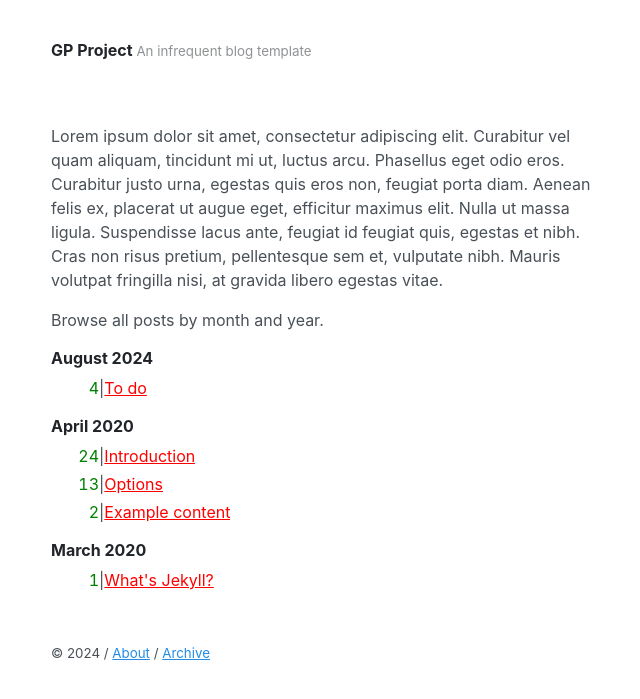
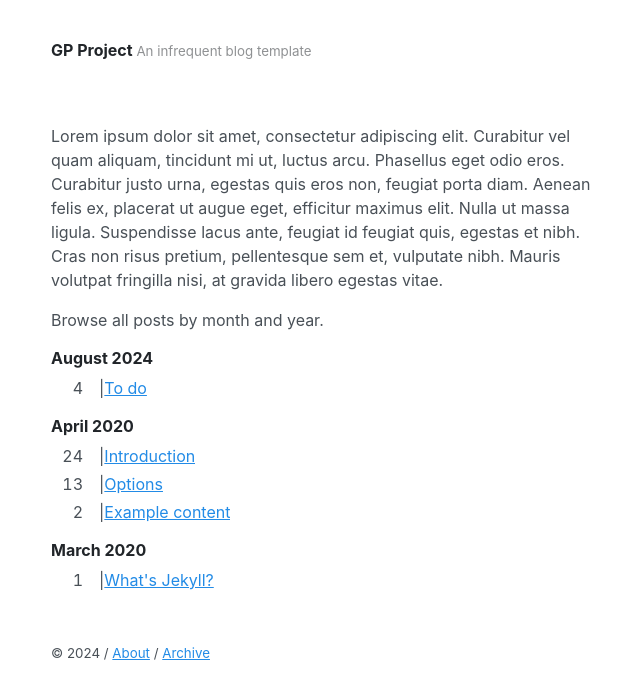
Before and after one commit to akmolteni/gp, a Jekyll site: the page built from archive.md, in a window 1280 px wide. Shown: the top 699 px of the page, without its empty margins (309-949 px from the left). Built offline with Jekyll 4.4.1, drawn with Linux system fonts in a browser that asks for light colours.

Commit message:
Update _toc.scss

```diff
--- a/_sass/_toc.scss
+++ b/_sass/_toc.scss
@@ -35,13 +35,12 @@
 	white-space:nowrap;
 	overflow:hidden;
 	text-overflow:ellipsis;
-	color:red;
 }
 
 .toc li span {
-	width:3rem;
+	width:2rem;
 	white-space: nowrap;
 	font-variant-numeric: tabular-nums;
 	text-align:right;
-	color:green;
+	margin-right:1rem;
 }
```
